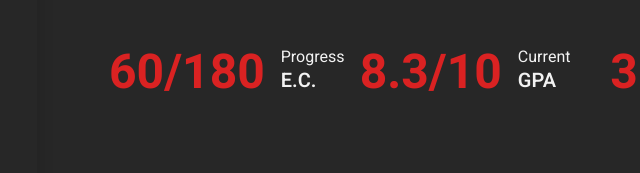
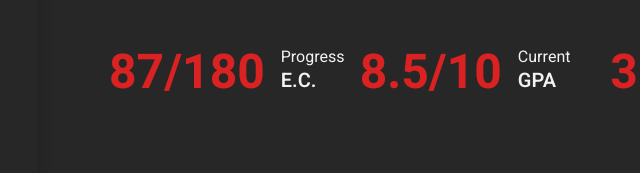
Before and after one commit to marcelinaniechcial/marcelina-website, a plain HTML site: page index.html in a window 1280 px wide. Shown: the part 347-520 px from the top of the page, 385-1025 px from the left. Drawn offline with nearby package versions, Linux system fonts and the light colour scheme.

Commit message:
changed grades

```diff
--- a/index.html
+++ b/index.html
@@ -97,7 +97,7 @@
                         <div class="row g-4">
                             <div class="col-md-4 col-lg-6 col-xl-4">
                                 <div class="d-flex p-4">
-                                    <h1 class="flex-shrink-0 display-5 text-primary mb-0" data-toggle="counter-up">60</h1>
+                                    <h1 class="flex-shrink-0 display-5 text-primary mb-0" data-toggle="counter-up">87</h1>
                                     <h1 class="flex-shrink-0 display-5 text-primary mb-0">/180</h1>
                                     <div class="ps-3">
                                         <p class="mb-0">Progress</p>
@@ -107,7 +107,7 @@
                             </div>
                             <div class="col-md-4 col-lg-6 col-xl-4">
                                 <div class="d-flex p-4">
-                                    <h1 class="flex-shrink-0 display-5 text-primary mb-0" data-toggle="counter-up">8.3</h1>
+                                    <h1 class="flex-shrink-0 display-5 text-primary mb-0" data-toggle="counter-up">8.5</h1>
                                     <h1 class="flex-shrink-0 display-5 text-primary mb-0">/10</h1>
                                     <div class="ps-3">
                                         <p class="mb-0">Current</p>
```
Also changed, not shown: 1 other file.
